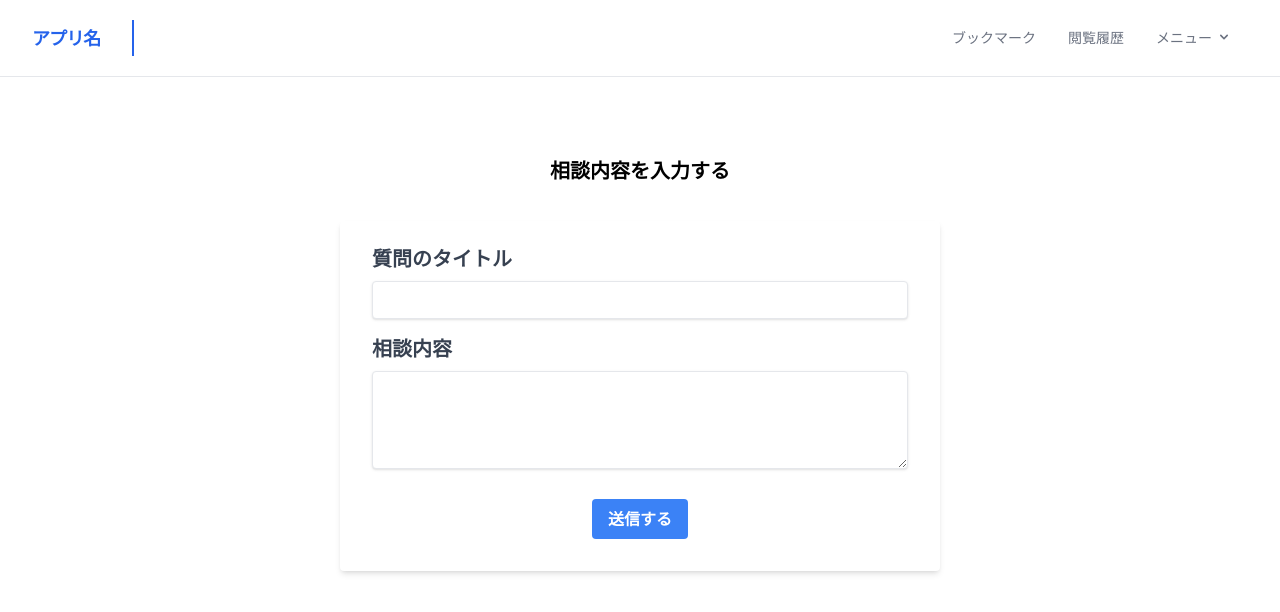
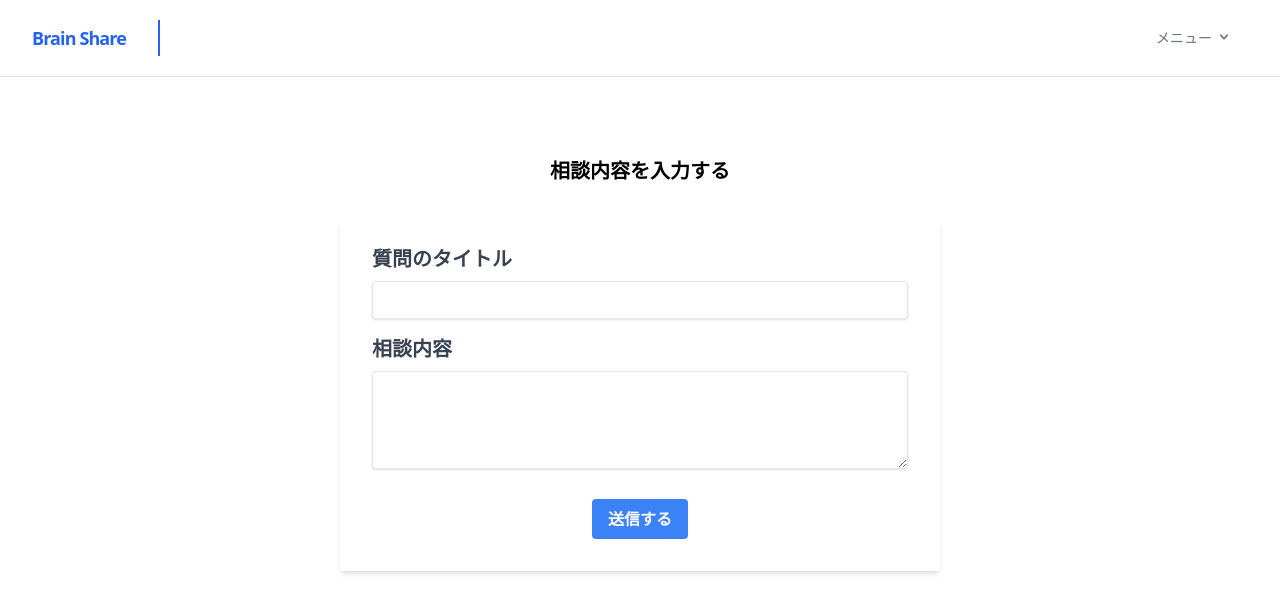
Before and after one commit to Gunma-Dots-to-Code/Gunma-Frontend, a Next.js app: page /question in a window 1280 px wide. Shown: the top 612 px of the page. Built offline with nearby package versions, Linux system fonts and the light colour scheme.

Commit message:
feat/nav bar

```diff
--- a/src/components/common/Header.tsx
+++ b/src/components/common/Header.tsx
@@ -1,4 +1,4 @@
-import React from 'react';
+import React from "react";
 
 const Header = () => {
 	return (
@@ -9,35 +9,18 @@ const Header = () => {
 			<div className="flex flex-row items-center justify-between lg:justify-start">
 				<a
 					className="text-lg font-bold tracking-tighter text-blue-600 transition duration-500 ease-in-out transform tracking-relaxed lg:pr-8"
-          href="/groups/header/"
+					href="/"
 				>
-          {' '}
-          アプリ名{' '}
+					Brain Share
 				</a>
-        {/* <button className="rounded-lg md:hidden focus:outline-none focus:shadow-outline" onClick={() => {}}>
-          <svg fill="currentColor" viewBox="0 0 20 20" className="w-8 h-8">
-            <path
-              fillRule="evenodd"
-              d="M3 5a1 1 0 011-1h12a1 1 0 110 2H4a1 1 0 01-1-1zM3 10a1 1 0 011-1h12a1 1 0 110 2H4a1 1 0 01-1-1zM9 15a1 1 0 011-1h6a1 1 0 110 2h-6a1 1 0 01-1-1z"
-            ></path>
-          </svg>
-        </button> */}
 			</div>
 
 			<nav className="flex-col items-center flex-grow hidden pb-4 border-blue-600 md:pb-0 md:flex md:justify-end md:flex-row lg:border-l-2 lg:pl-2">
-        <a
-          className="px-4 py-2 mt-2 text-sm text-gray-500 md:mt-0 hover:text-blue-600 focus:outline-none focus:shadow-outline"
-          href="#"
+				<div
+					onClick={() => {}}
+					className="relative"
+					x-data="{ open: false }"
 				>
-          ブックマーク
-        </a>
-        <a
-          className="px-4 py-2 mt-2 text-sm text-gray-500 md:mt-0 hover:text-blue-600 focus:outline-none focus:shadow-outline"
-          href="#"
-        >
-          閲覧履歴
-        </a>
-        <div onClick={() => {}} className="relative" x-data="{ open: false }">
 					<button className="flex flex-row items-center w-full px-4 py-2 mt-2 text-sm text-left text-gray-500 md:w-auto md:inline md:mt-0 hover:text-blue-600 focus:outline-none focus:shadow-outline">
 						<span>メニュー</span>
 						<svg
@@ -53,7 +36,7 @@ const Header = () => {
 					</button>
 					<div
 						className="absolute right-0 z-30 w-full mt-2 origin-top-right rounded-md shadow-lg md:w-48"
-            style={{ display: 'none' }}
+						style={{ display: "none" }}
 					>
 						<div className="px-2 py-2 bg-white rounded-md shadow">
 							<a
@@ -77,16 +60,6 @@ const Header = () => {
 						</div>
 					</div>
 				</div>
-        {/* サインイン・ログインは今回実装しない */}
-        {/*
-          <div className="inline-flex items-center gap-2 list-none lg:ml-auto">
-            <button className="items-center block px-10 py-2.5 text-base font-medium text-center text-blue-600 transition duration-500 ease-in-out transform border-2 border-white shadow-md rounded-xl focus:outline-none focus:ring-2 focus:ring-offset-2 focus:ring-gray-500">
-              Sign in
-            </button>
-            <button className="items-center block px-10 py-3 text-base font-medium text-center text-white transition duration-500 ease-in-out transform bg-blue-600 rounded-xl hover:bg-blue-700 focus:outline-none focus:ring-2 focus:ring-offset-2 focus:ring-blue-500">
-              Sign up
-            </button>
-          </div> */}
 			</nav>
 		</div>
 	);
```
Lines whose indentation alone changed are shown as unchanged.
